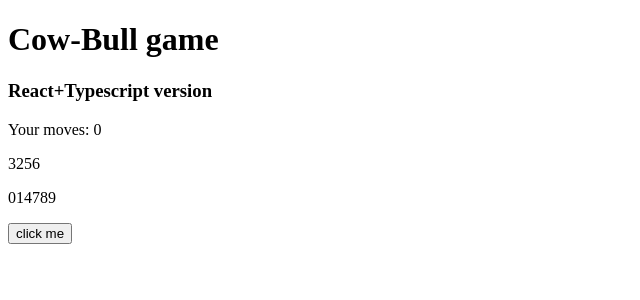
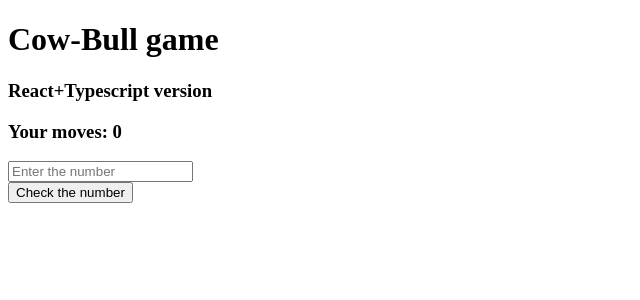
Before and after one commit to mykola-kolomoyets/cow-bull-react-ts, a React (Create React App) app in the folder cow-bull-ts/: page / in a window 1280 px wide. Shown: the top 300 px of the page, without its empty margins (0-640 px from the left). Built offline with nearby package versions, Linux system fonts and the light colour scheme.

Commit message:
v1.4
- Added the number enter form
- Added adding the entered number to state of app

```diff
--- a/cow-bull-ts/src/App.tsx
+++ b/cow-bull-ts/src/App.tsx
@@ -1,9 +1,11 @@
 import * as React from 'react';
 import Moves from './components/Moves/Moves';
+import NumInput from './components/NumInput/NumInput';
 
 interface IAppState {
   moves: number
-  currentNumber: number | null
+  currentNumber: number | undefined
+  enteredNumber: number | undefined
   gameData: {
     cows: number
     bulls: number
@@ -13,11 +15,10 @@
 };
 
 class App extends React.Component<{},{}> {
-
-
   state: IAppState = {
     moves: 0,
-    currentNumber: null,
+    currentNumber: undefined,
+    enteredNumber: undefined,
     gameData: {
       cows: 0,
       bulls: 0
@@ -31,7 +32,13 @@
     this.generateNumber();
   }
 
-  generateNumber() {
+  handleCallBack = (childData: number | undefined) => {
+    this.setState({
+      enteredNumber: childData
+    });
+  }
+
+  generateNumber = (): void => {
     let digits: number[] = [0,1,2,3,4,5,6,7,8,9];
     let arr: number[] = [];
 
@@ -45,8 +52,9 @@
     this.setState({
       currentNumber: +(arr.join('')),
       incorrectNumbers: digits
-    })
+    });
   }
+
 
   render() {
     return (
@@ -54,9 +62,11 @@
         <h1>Cow-Bull game</h1>
         <h3>React+Typescript version</h3>
         <Moves moves={this.state.moves}/>
-        <p>{this.state.currentNumber}</p>
-        <p>{this.state.incorrectNumbers}</p>
-        <button onClick={() => this.generateNumber()}>click me</button>
+        {/* <button onClick={() => this.generateNumber()}>click me</button> */}
+        <NumInput parentCallBack={this.handleCallBack}/>
+        <button onClick={(e) => {
+          e.preventDefault();
+        }}>Check the number</button>
       </>
     )
   }
--- a/cow-bull-ts/src/components/Moves/Moves.tsx
+++ b/cow-bull-ts/src/components/Moves/Moves.tsx
@@ -8,7 +8,7 @@
 	const {moves} = props;
 	return (
 		<div>
-			<p>Your moves: {moves}</p>
+			<h3>Your moves: {moves}</h3>
 		</div>
 	);
 }
--- /dev/null
+++ b/cow-bull-ts/src/components/NumInput/NumInput.tsx
@@ -0,0 +1,25 @@
+import React, { FC, useState } from 'react';
+
+interface INumInputProps {
+	parentCallBack: (childData: number| undefined) => void
+}
+
+
+const NumInput: FC<INumInputProps> = (props) => {
+	const [input, setInput] = useState<number| undefined>(undefined);
+	//const getInput = (): number| undefined => input;
+
+	return (
+		<form action="#">
+			<input type="number"
+				placeholder="Enter the number"
+				name="numberInput"
+				onChange={(e) => {
+					setInput(+e.target.value);
+					props.parentCallBack(+e.target.value);
+				}} />
+		</form>
+	)
+}
+
+export default NumInput;
```
